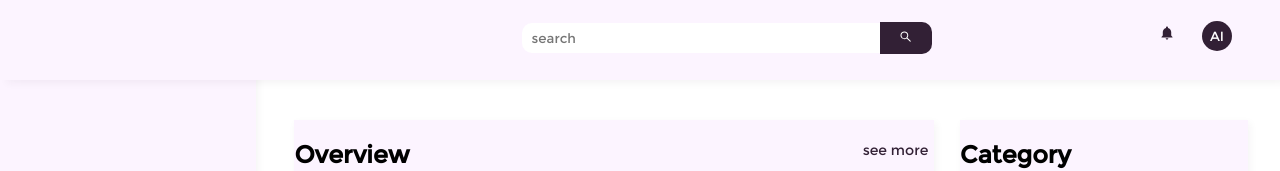
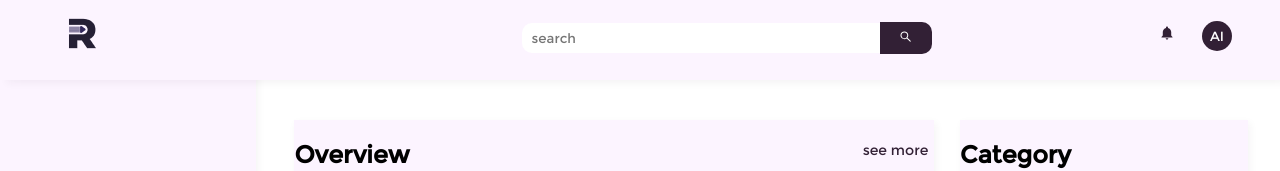
Before and after one commit to hebraheem/holla_da, a React (Create React App) app: page /overview in a window 1280 px wide. Shown: the top 171 px of the page. Built offline with nearby package versions, Linux system fonts and the light colour scheme.

Commit message:
added logo to top-nav

```diff
--- a/src/App.css
+++ b/src/App.css
@@ -74,6 +74,12 @@ hr {
   top: 0;
   height: 80px;
   z-index: 2;
+}
+.logo-r{
+  position: absolute;
+  top: 13px;
+  left: 5%;
+  font-size: 2.5rem;
 }
 
 .search-input{
--- a/src/Topnav.js
+++ b/src/Topnav.js
@@ -3,6 +3,7 @@ import { IoMdNotifications } from "react-icons/io";
 import { AiOutlineSearch } from "react-icons/ai";
 import StudentAlert from './StudentAlert'
 import Alert from './Alert'
+import reatentLogoR from './images/reatentLogoR.png';
 
 const Topnav = ()=>{
   const [searchInput, setSearchInput] = useState();
@@ -17,6 +18,9 @@ const Topnav = ()=>{
   return (
     <>
       <div className="topnav">
+        <div className="reatent-logo">
+          <img src={reatentLogoR} alt="" className="logo-r" />
+        </div>
         <div className="form-div">
           <form action="" className="search-form" onSubmit={handleSubmit}>
             <input
@@ -28,7 +32,7 @@ const Topnav = ()=>{
               onClick={() => setSearchInput(searchInput)}
             />
             <button className="search-btn">
-              <AiOutlineSearch style={{color:"white"}} />
+              <AiOutlineSearch style={{ color: "white" }} />
             </button>
           </form>
         </div>
```
Also changed, not shown: src/images/reatentLogoR.png (added), 1 other file (tests, documents, lock files or other folders).
